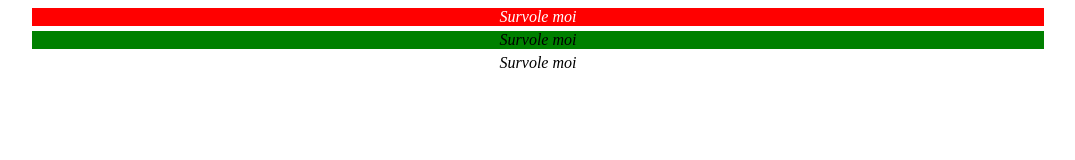
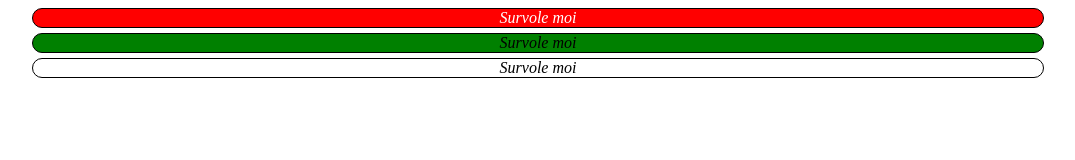
Before and after one commit to lelexxx/cours-scss, a website built with webpack: page index.html in a window 1280 px wide. Shown: the whole page, without its empty margins (102-1177 px from the left). Built offline with nearby package versions, Linux system fonts and the light colour scheme; files whose address does not match are found by name.

Commit message:
Mixin use other mixin

```diff
--- a/scss/mixins.scss
+++ b/scss/mixins.scss
@@ -6,9 +6,15 @@
     background-color: $bg-color; //paramètre de la mixin
     color: $txt-color; //paramètre de la mixin
     margin-bottom: variables.$standart-margin; //variable issu du fichier variables.scss
+    @include border; //une mixin peut utiliser une autre mixin
 }
 
-@mixin center{
+@mixin border {
+    border: 1px solid black;
+    border-radius: 30px;
+}
+
+@mixin center {
     text-align: center;
     justify-content: center;
     margin: auto;
```
